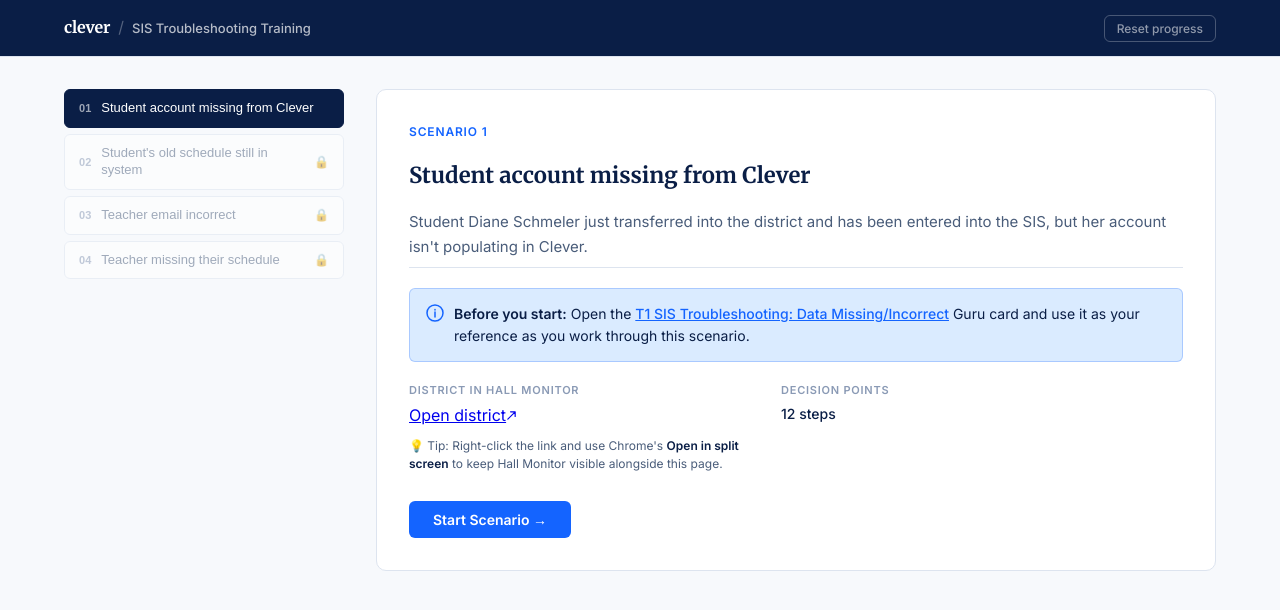
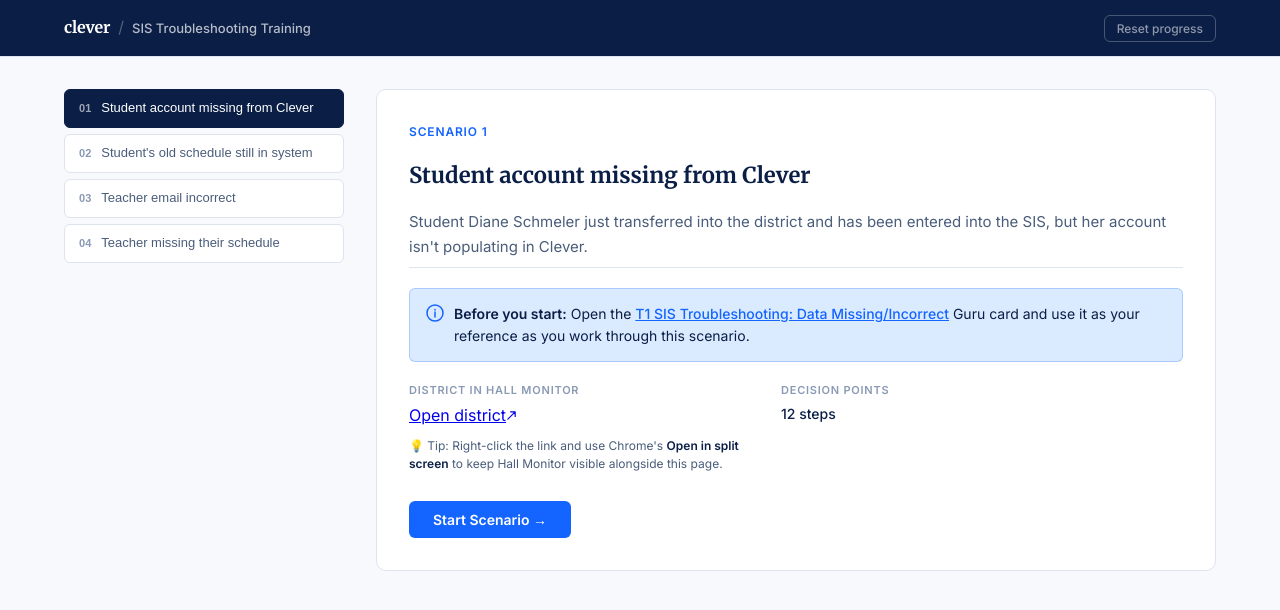
Before and after one commit to arraine/clever-training, a React (Vite) app: page / in a window 1280 px wide. Shown: the top 610 px of the page. Built offline with nearby package versions, Linux system fonts and the light colour scheme.

Commit message:
remove scenario locks, all available from the start

```diff
--- a/src/App.jsx
+++ b/src/App.jsx
@@ -29,17 +29,7 @@
   const [showResumed, setShowResumed] = useState(!!loadProgress())
 
   const scenario = scenarios[activeScenario]
-  const isScenario2Unlocked = scenariosDone.includes(0)
-  const isScenario3Unlocked = scenariosDone.includes(1)
-  const isScenario4Unlocked = scenariosDone.includes(2)
-
-  function isLocked(index) {
-    if (index === 0) return false
-    if (index === 1) return !isScenario2Unlocked
-    if (index === 2) return !isScenario3Unlocked
-    if (index === 3) return !isScenario4Unlocked
-    return true
-  }
+  const isLocked = () => false
 
   // Save progress whenever key state changes
   useEffect(() => {
@@ -116,20 +106,16 @@
           <div className={styles.sidebar}>
             <div className={styles.scenarioTabs}>
               {scenarios.map((s, i) => {
-                const locked = isLocked(i)
                 const done = scenariosDone.includes(i)
                 return (
                   <button
                     key={s.id}
-                    className={`${styles.tab} ${activeScenario === i ? styles.tabActive : ''} ${locked ? styles.tabLocked : ''}`}
+                    className={`${styles.tab} ${activeScenario === i ? styles.tabActive : ''}`}
                     onClick={() => switchScenario(i)}
-                    disabled={locked}
-                    title={locked ? 'Complete Scenario 1 to unlock' : ''}
                   >
                     <span className={styles.tabNum}>0{i + 1}</span>
                     <span className={styles.tabLabel}>{s.title}</span>
                     {done && <span className={styles.tabDone}>✓</span>}
-                    {locked && <span className={styles.tabLock}>🔒</span>}
                   </button>
                 )
               })}
```
